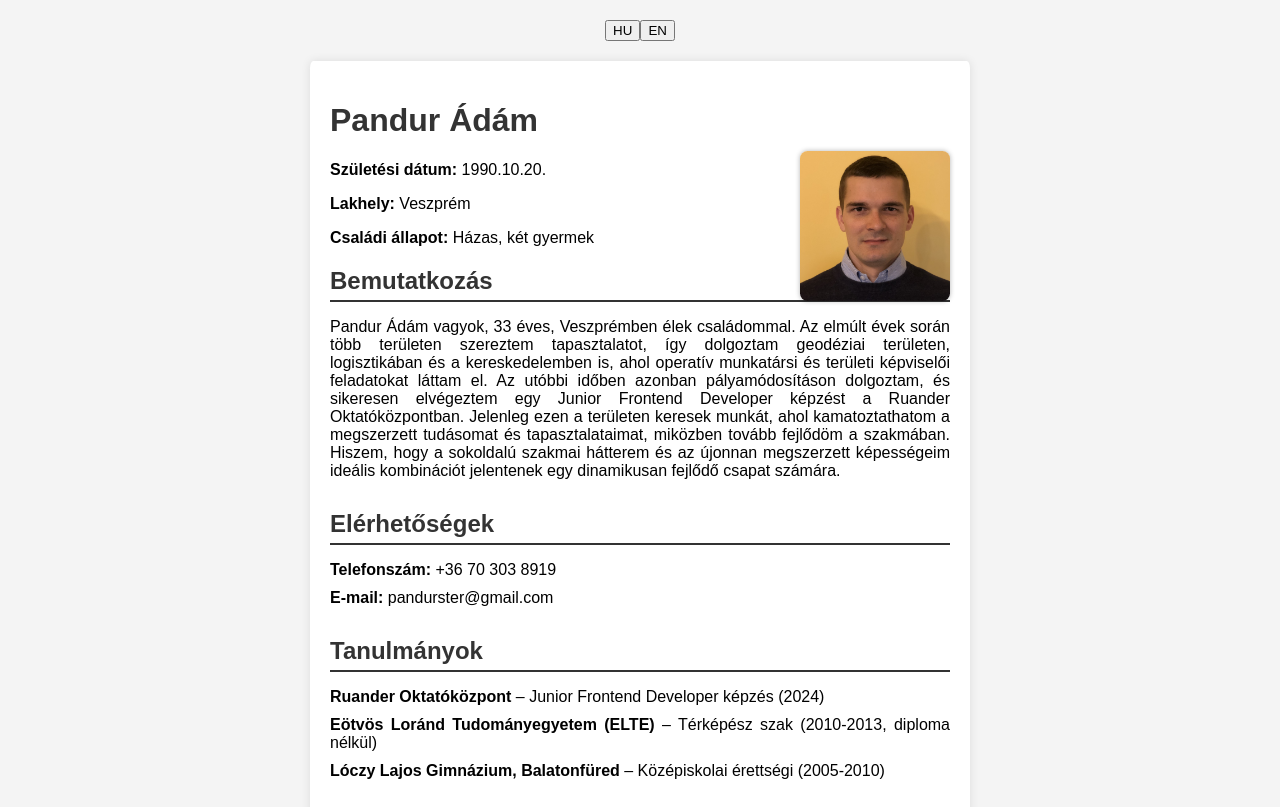
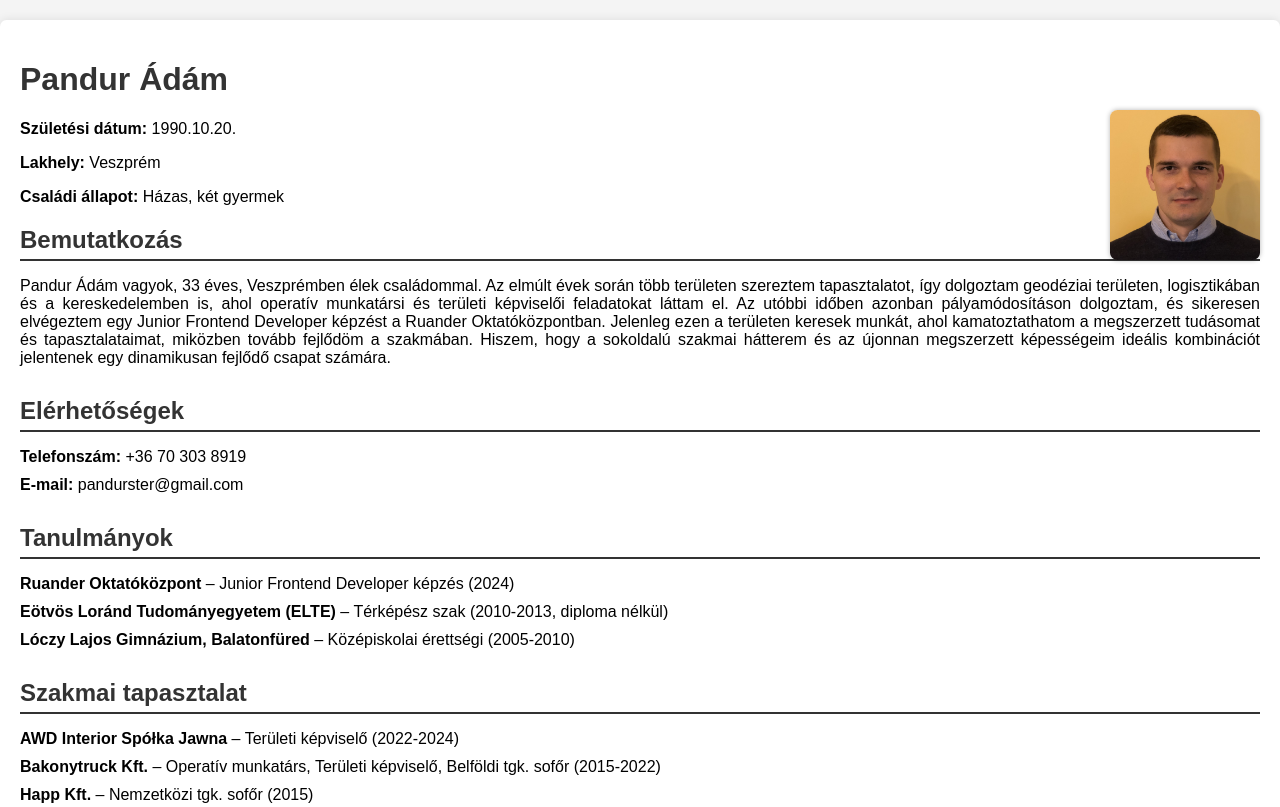
Before and after one commit to panduradam/panduradam.github.io, a plain HTML site: page index.html in a window 1280 px wide. Shown: the top 807 px of the page. Drawn offline with Linux system fonts and the light colour scheme.

Commit message:
Update index.html

```diff
--- a/index.html
+++ b/index.html
@@ -23,7 +23,7 @@
         }
 
         .container {
-            width: 50%;
+            width: 100%;
             padding: 20px;
             box-shadow: 0 0 10px rgba(0, 0, 0, 0.1);
             border-radius: 0.5%;
@@ -32,7 +32,7 @@
         }
 
         .button {
-            display: flex;
+            display: none;
 
             margin-bottom: 20px;
         }
@@ -90,7 +90,7 @@
             margin-bottom: 15px;
         }
 
-        /* Új stílus a láthatóság beállításához */
+
         .hidden {
             display: none;
         }
```
